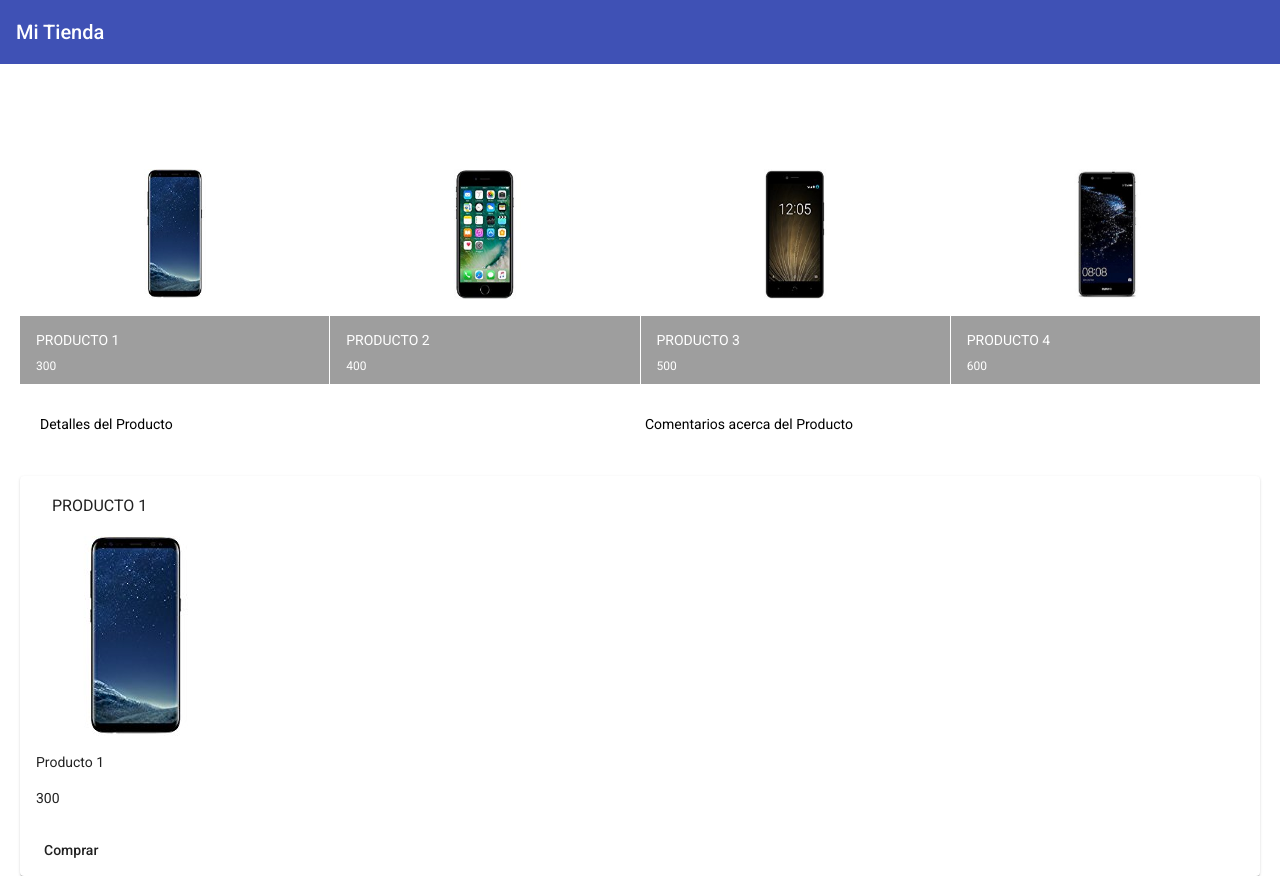
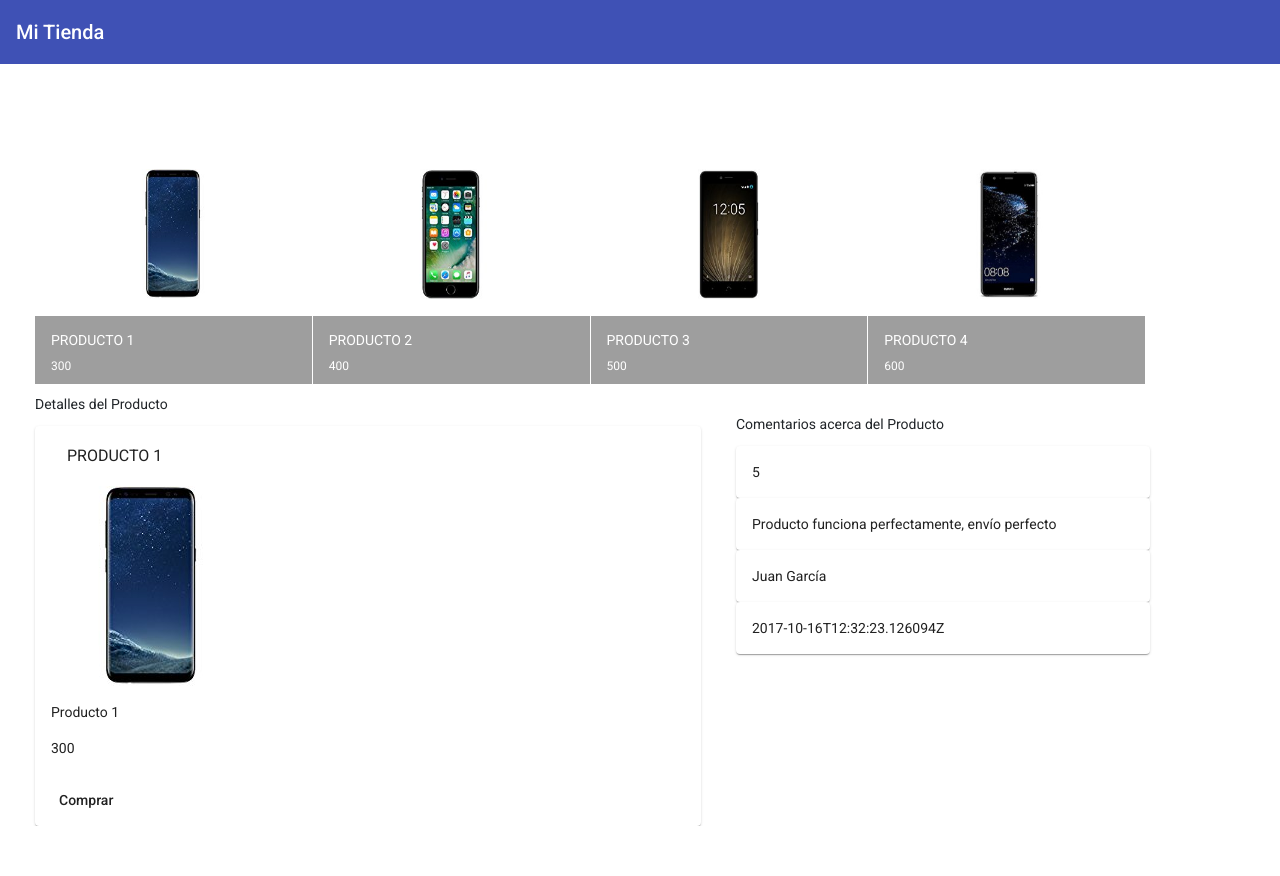
Before and after one commit to TWCAM-PLCV-FV/Tarea10-Tema2-Angular, an Angular app: page / in a window 1280 px wide. After the commit the page ends 826 px from the top, so only its background shows below. Built offline with nearby package versions, Linux system fonts and the light colour scheme.

Commit message:
Añadiendo comentarios a productos

```diff
--- /dev/null
+++ b/src/app/compartido/comentarios.ts
@@ -0,0 +1,16 @@
+import { Comentario } from "./comentario";
+
+export const COMENTARIOS: Comentario[] = [
+    {
+        estrellas: 5,
+        comentario: "Producto funciona perfectamente, envío perfecto",
+        autor: "Juan García",
+        fecha: "2017-10-16T12:32:23.126094Z"
+    },
+    {
+        estrellas: 4,
+        comentario: "Producto correcto, envío con retraso",
+        autor: "Emilio Fernández",
+        fecha: "2016-12-03T07:52:24.236094Z"
+    }
+];
--- a/src/app/detalleproducto/detalleproducto.component.html
+++ b/src/app/detalleproducto/detalleproducto.component.html
@@ -1,9 +1,26 @@
 <div class="container" fxLayout="row" fxLayout.sm="column" fxLayout.xs="column"
     fxLayoutAlign.gt-md="space-around center" fxLayoutGap="10px" fxLayoutGap.xs="0">
-    <div fxFlex>
-        <p>Detalles del Producto</p>
-    </div>
-    <div fxFlex>
+    <div fxFlex *ngIf="comentarioSeleccionado">
         <p>Comentarios acerca del Producto</p>
+        <mat-card>
+            <mat-card-content>
+                <a>{{comentarioSeleccionado.estrellas}}</a>
+            </mat-card-content>
+        </mat-card>
+        <mat-card>
+            <mat-card-content>
+                <a>{{comentarioSeleccionado.comentario}}</a>
+            </mat-card-content>
+        </mat-card>
+        <mat-card>
+            <mat-card-content>
+                <a>{{comentarioSeleccionado.autor}}</a>
+            </mat-card-content>
+        </mat-card>
+        <mat-card>
+            <mat-card-content>
+                <a>{{comentarioSeleccionado.fecha}}</a>
+            </mat-card-content>
+        </mat-card>
     </div>
 </div>
--- a/src/app/detalleproducto/detalleproducto.component.ts
+++ b/src/app/detalleproducto/detalleproducto.component.ts
@@ -1,5 +1,7 @@
 import { Component, OnInit, Input } from '@angular/core';
+import { Comentario } from '../compartido/comentario';
 import { Producto } from '../compartido/producto';
+import { COMENTARIOS } from '../compartido/comentarios';
 
 @Component({
   selector: 'app-detalleproducto',
@@ -7,10 +9,16 @@ import { Producto } from '../compartido/producto';
   styleUrls: ['./detalleproducto.component.css']
 })
 export class DetalleproductoComponent implements OnInit {
+  static onChanges() {
+    console.log("Cambio");
+  }
 
   @Input() producto!: Producto;
+  vComentarioSeleccionado: Comentario[] = COMENTARIOS;
+  comentarioSeleccionado = this.vComentarioSeleccionado[0];
 
-  constructor() { }
+  constructor() {
+  }
 
   ngOnInit(): void {
     if(!this.producto){
@@ -18,4 +26,8 @@ export class DetalleproductoComponent implements OnInit {
     }
   }
 
+  onChanges(comentario:Comentario){
+
+  }
+
 }
--- a/src/app/productos/productos.component.css
+++ b/src/app/productos/productos.component.css
@@ -0,0 +1,7 @@
+.colsContainer {
+    column-count: 2;
+}
+
+.contentContainer {
+    width: 40%;
+}
--- a/src/app/productos/productos.component.html
+++ b/src/app/productos/productos.component.html
@@ -13,13 +13,9 @@
         </mat-grid-list>
     </div>
 
-    <div>
-        <app-detalleproducto [producto]="productoSeleccionado">
-
-        </app-detalleproducto>
-    </div>
-
-    <div fxFlex *ngIf="productoSeleccionado">
+    <div class="colsContainer">
+        <div class="contentContainer" fxFlex *ngIf="productoSeleccionado">
+            <p>Detalles del Producto</p>
             <mat-card>
                 <mat-card-header>
                     <mat-card-title>
@@ -39,6 +35,12 @@
                     <button mat-button>Comprar</button>
                 </mat-card-actions>
             </mat-card>
+        </div>
 
+        <div class="contentContainer">
+            <app-detalleproducto [producto]="productoSeleccionado">
+
+            </app-detalleproducto>
         </div>
     </div>
+</div>
--- a/src/app/productos/productos.component.ts
+++ b/src/app/productos/productos.component.ts
@@ -1,6 +1,7 @@
 import { Component, OnInit } from '@angular/core';
 import { Producto } from "../compartido/producto";
 import { PRODUCTOS } from "../compartido/productos";
+import { DetalleproductoComponent } from '../detalleproducto/detalleproducto.component';
 
 @Component({
     selector: 'app-productos',
@@ -19,6 +20,7 @@ export class ProductosComponent implements OnInit {
 
     onSeleccionado(producto:Producto){
         this.productoSeleccionado = producto;
+        DetalleproductoComponent.onChanges();
     }
 
 }
--- a/src/index.html
+++ b/src/index.html
@@ -7,6 +7,7 @@
   <meta name="viewport" content="width=device-width, initial-scale=1">
   <link rel="icon" type="image/x-icon" href="favicon.ico">
   <link rel="preconnect" href="https://fonts.gstatic.com">
+  <link rel="stylesheet" href="https://cdn.jsdelivr.net/npm/bootstrap@4.4.1/dist/css/bootstrap.min.css" integrity="sha384-Vkoo8x4CGsO3+Hhxv8T/Q5PaXtkKtu6ug5TOeNV6gBiFeWPGFN9MuhOf23Q9Ifjh" crossorigin="anonymous">
   <link href="https://fonts.googleapis.com/css2?family=Roboto:wght@300;400;500&display=swap" rel="stylesheet">
   <link href="https://fonts.googleapis.com/icon?family=Material+Icons" rel="stylesheet">
 </head>
```
Lines whose indentation alone changed are shown as unchanged.
